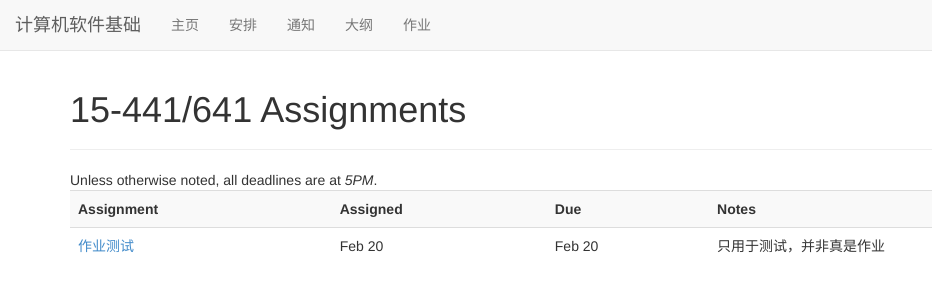
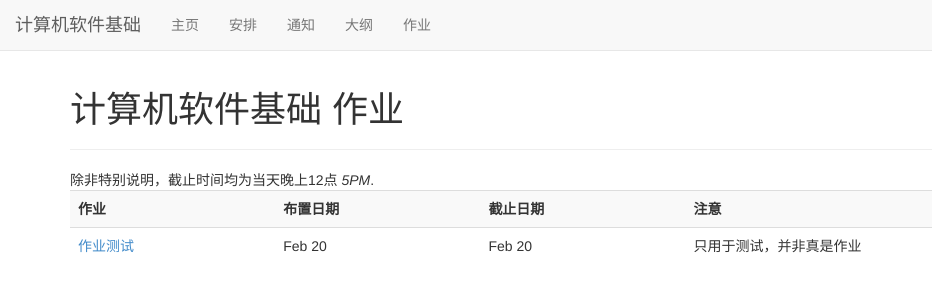
Before and after one commit to Fundamental-of-Computer-Software/Fundamental-of-Computer-Software.github.io, a Jekyll site: the page built from assignments.html, in a window 1280 px wide. Shown: the top 300 px of the page, without its empty margins (0-932 px from the left). Built offline with Jekyll 4.4.1, drawn with Linux system fonts in a browser that asks for light colours.

Commit message:
update homework page

```diff
--- a/assignments.html
+++ b/assignments.html
@@ -1,16 +1,16 @@
 ---
 layout: coursepage
-title: 15-441/641 Assignments
+title: 计算机软件基础 作业
 ---
 
-Unless otherwise noted, all deadlines are at <em>5PM</em>.
+除非特别说明，截止时间均为当天晚上12点 <em>5PM</em>.
 
 <table class="table table-hover table-striped">
 <tr>
-<th>Assignment</th>
-<th>Assigned</th>
-<th>Due</th>
-<th>Notes</th>
+<th>作业</th>
+<th>布置日期</th>
+<th>截止日期</th>
+<th>注意</th>
 </tr>
 
 {% assign sorted = site.homework | sort: 'released' %}
```
